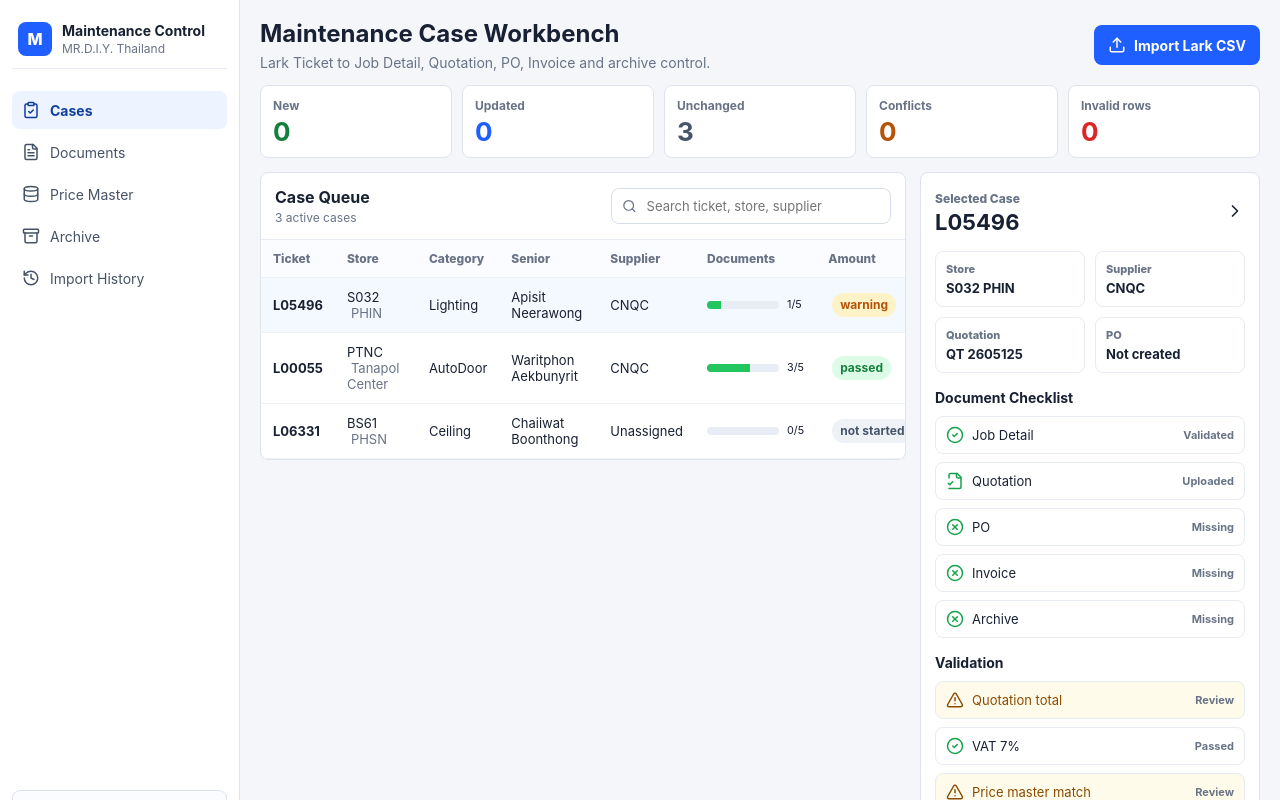
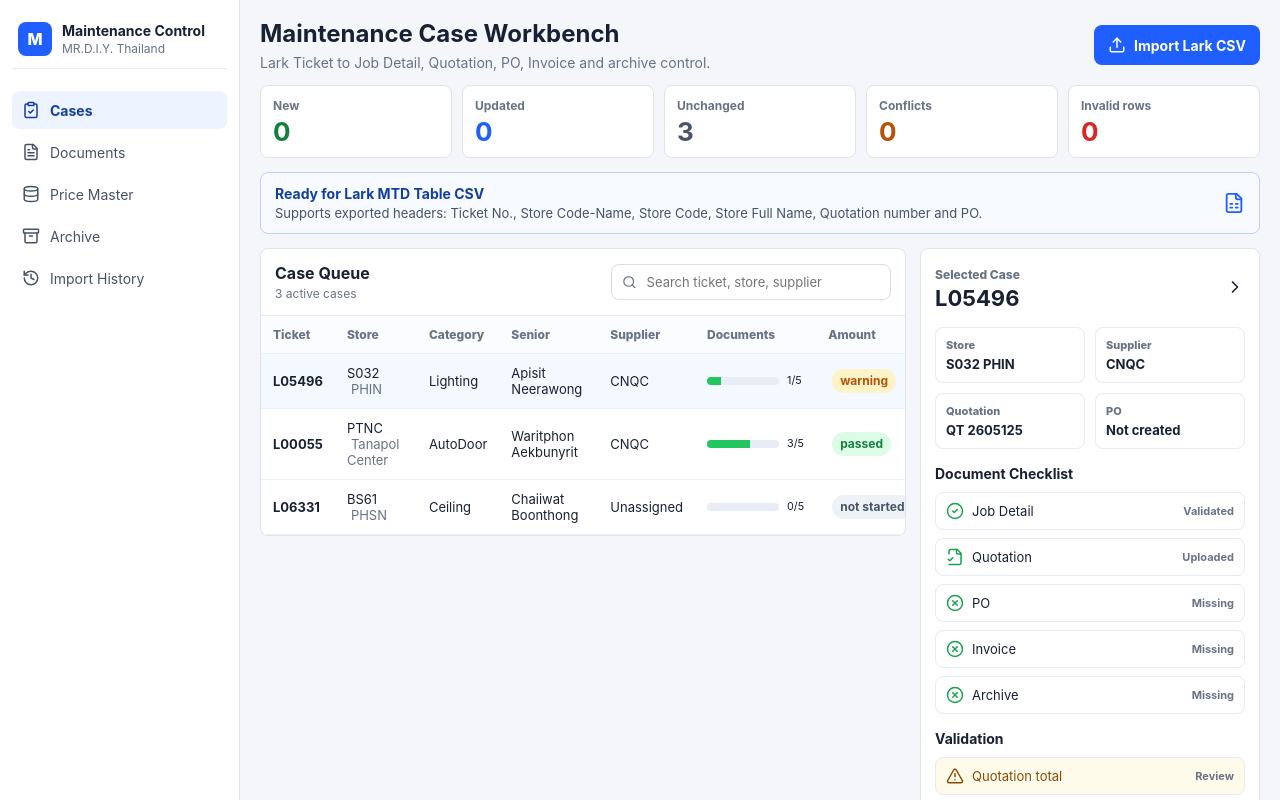
Before and after one commit to bunditkasi/MR.DIY-Maintenance-System, a React (Vite) app: page / in a window 1280 px wide. Shown: the top 800 px of the page. Built offline with nearby package versions, Linux system fonts and the light colour scheme.

Commit message:
feat: show lark csv import readiness

```diff
--- a/src/App.tsx
+++ b/src/App.tsx
@@ -33,6 +33,7 @@ export default function App() {
   const [cases, setCases] = useState<MaintenanceCase[]>(sampleCases);
   const [selectedTicket, setSelectedTicket] = useState(sampleCases[0]?.ticketNo ?? "");
   const [importResult, setImportResult] = useState<ImportResult | null>(null);
+  const [lastImportName, setLastImportName] = useState("");
   const [query, setQuery] = useState("");
 
   const selectedCase = cases.find((item) => item.ticketNo === selectedTicket) ?? cases[0];
@@ -61,6 +62,7 @@ export default function App() {
     const result = syncLarkRows(cases, parsed.rows, parsed.invalidRows);
     setCases(result.cases);
     setImportResult(result);
+    setLastImportName(file.name);
     if (result.newCases[0]) {
       setSelectedTicket(result.newCases[0].ticketNo);
     } else if (result.updatedCases[0]) {
@@ -125,6 +127,18 @@ export default function App() {
           <Metric label="Invalid rows" value={importResult?.invalidRows.length ?? 0} tone="red" />
         </section>
 
+        <section className="import-summary" aria-label="Lark CSV compatibility">
+          <div>
+            <strong>{importResult ? "Lark CSV imported" : "Ready for Lark MTD Table CSV"}</strong>
+            <span>
+              {importResult
+                ? `${lastImportName} read ${getImportedRowCount(importResult).toLocaleString()} ticket rows.`
+                : "Supports exported headers: Ticket No., Store Code-Name, Store Code, Store Full Name, Quotation number and PO."}
+            </span>
+          </div>
+          <FileSpreadsheet size={22} />
+        </section>
+
         <div className="content-grid">
           <section className="case-list" id="cases">
             <div className="section-head">
@@ -183,6 +197,13 @@ export default function App() {
       </main>
     </div>
   );
+}
+
+function getImportedRowCount(result: ImportResult): number {
+  return result.newCases.length
+    + result.updatedCases.length
+    + result.unchangedCases.length
+    + result.invalidRows.length;
 }
 
 function Metric({ label, value, tone }: { label: string; value: number; tone: "green" | "blue" | "gray" | "amber" | "red" }) {
--- a/src/styles.css
+++ b/src/styles.css
@@ -192,6 +192,39 @@ input {
 .metric-gray strong { color: #475569; }
 .metric-amber strong { color: #b45309; }
 .metric-red strong { color: #dc2626; }
+
+.import-summary {
+  min-height: 58px;
+  border: 1px solid #bfd0f6;
+  border-radius: 8px;
+  background: #f7faff;
+  display: flex;
+  align-items: center;
+  justify-content: space-between;
+  gap: 14px;
+  padding: 12px 14px;
+}
+
+.import-summary strong,
+.import-summary span {
+  display: block;
+}
+
+.import-summary strong {
+  color: #123f9f;
+  font-size: 14px;
+}
+
+.import-summary span {
+  color: #465266;
+  font-size: 13px;
+  margin-top: 3px;
+}
+
+.import-summary svg {
+  color: #1f5eff;
+  flex: 0 0 auto;
+}
 
 .content-grid {
   display: grid;
```
